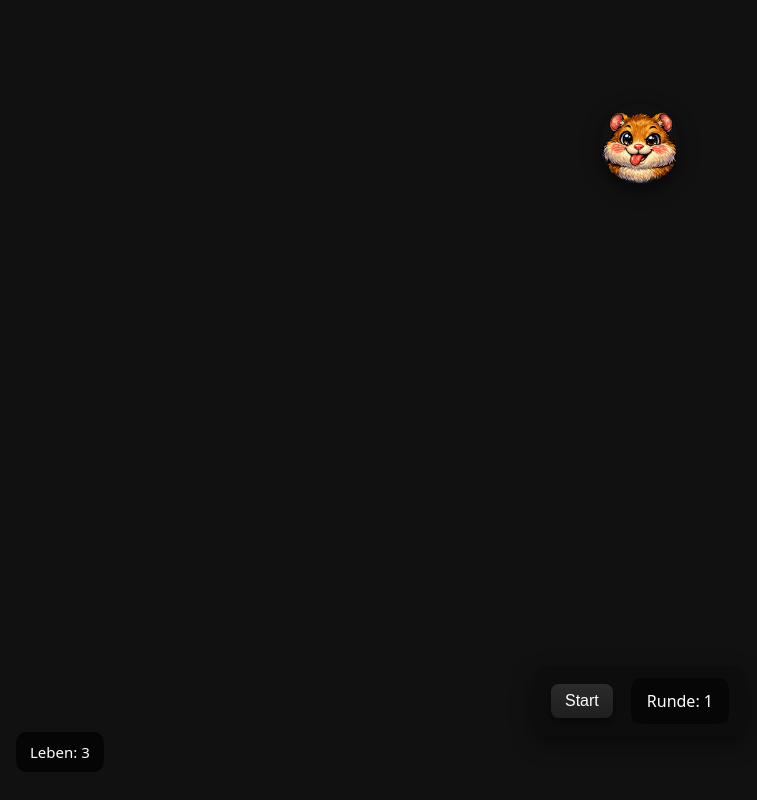
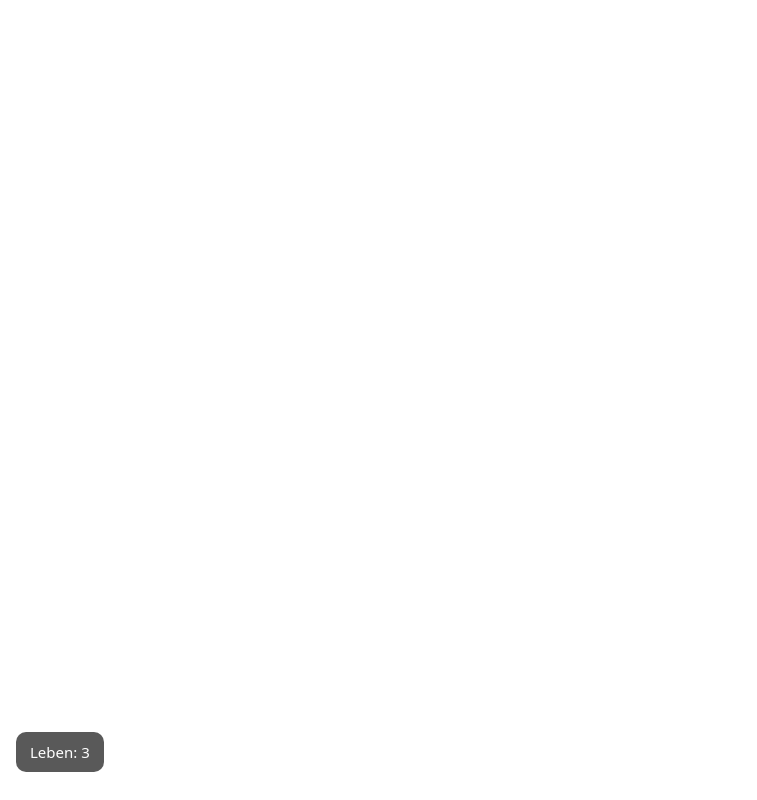
Before and after one commit to lukassk87-hash/Tippi, a website: page www/miss.html in a window 1280 px wide. Shown: the top 800 px of the page, without its empty margins (0-757 px from the left). Drawn offline with Linux system fonts and the light colour scheme.

Commit message:
Aktualisieren von miss.css

```diff
--- a/www/css/miss.css
+++ b/www/css/miss.css
@@ -1,71 +1,3 @@
-/* =========================
-   css/miss.css - Final
-   - Buttons weiter unten (unten zentriert)
-   - Infotexte mit mehr Abstand zum Rand
-   - Korrigierte Canvas-Position, Z-Index, Performance-Hints
-   ========================= */
-
-/* Grundlayout */
-html, body {
-  height: 100%;
-  margin: 0;
-  padding: 0;
-  background: #111;
-  overflow: hidden;
-  font-family: system-ui, -apple-system, "Segoe UI", Roboto, "Helvetica Neue", Arial, sans-serif;
-  color: #fff;
-  -webkit-font-smoothing: antialiased;
-  -moz-osx-font-smoothing: grayscale;
-}
-
-/* Spielcontainer füllt Viewport (bei Bedarf Header/Footer separat behandeln) */
-#game {
-  position: relative;
-  width: 100%;
-  height: 100vh;
-  box-sizing: border-box;
-  overflow: hidden;
-}
-
-/* Canvas: absolut, deckt den gesamten Spielbereich ab */
-#gameCanvas {
-  position: absolute;
-  top: 0;
-  left: 0;
-  width: 100%;
-  height: 100%;
-  display: block;
-  background: transparent;
-  z-index: 10;
-}
-
-/* Miss (das draggable Bild) */
-#miss {
-  position: absolute;
-  width: 80px;
-  height: 80px;
-  border-radius: 50%;
-  pointer-events: auto;
-  touch-action: none;
-  cursor: grab;
-  user-select: none;
-  -webkit-user-drag: none;
-  transform: translate3d(0,0,0);
-  z-index: 20;
-  will-change: left, top;
-  box-shadow: 0 6px 18px rgba(0,0,0,0.6);
-  transition: box-shadow 120ms ease;
-  object-fit: cover;
-  background-color: transparent;
-}
-
-/* Visuelles Feedback beim Greifen */
-#miss.dragging {
-  cursor: grabbing;
-  box-shadow: 0 10px 28px rgba(0,0,0,0.7);
-  transition: none;
-}
-
 /* Overlay für Flash-Effekte (grün/rot) */
 #overlay {
   position: absolute;
@@ -73,124 +5,23 @@
   left: 0;
   width: 100%;
   height: 100%;
-  pointer-events: none;
+  pointer-events: none;   /* Standard: Overlay blockiert NICHT */
   z-index: 30;
   mix-blend-mode: normal;
 }
 
-/* UI-Container (Buttons, Rundenzahl) - weiter unten, zentriert */
-#ui {
+/* GAME OVER SCREEN – klickbar machen */
+.gameOverScreen {
   position: absolute;
-  bottom: 64px;        /* Buttons weiter nach unten */
-  left: 50%;
-  transform: translateX(-50%);
-  z-index: 40;
-  display: flex;
-  gap: 12px;           /* mehr Abstand zwischen Buttons */
-  align-items: center;
-  pointer-events: auto;
-  background: rgba(0,0,0,0.18);
-  padding: 12px 18px;  /* mehr Innenabstand */
-  border-radius: 14px;
-  box-shadow: 0 8px 22px rgba(0,0,0,0.45);
-}
-
-/* Start- und Menü-Buttons */
-#startBtn, #mainMenuBtn {
-  padding: 8px 14px;
-  font-size: 16px;
-  border: none;
-  border-radius: 8px;
-  background: linear-gradient(180deg, #2b2b2b, #1f1f1f);
-  color: #fff;
-  cursor: pointer;
-  box-shadow: 0 4px 10px rgba(0,0,0,0.5);
-}
-#startBtn:active, #mainMenuBtn:active { transform: translateY(1px); }
-
-/* Rundenzahl-Box (mehr Abstand innen und vom Rand) */
-#roundInfo {
-  font-size: 16px;
-  padding: 12px 16px;          /* mehr Abstand innen */
-  background: rgba(0,0,0,0.55);
-  border-radius: 10px;
-  margin-left: 6px;            /* Abstand zu den Buttons */
-}
-
-/* Lives-Display (falls per JS erzeugt) - mehr Abstand vom Rand */
-#livesDisplay {
-  position: fixed;
-  left: 16px;
-  bottom: 28px;                /* weiter vom unteren Rand weg */
-  z-index: 9999;
-  padding: 10px 14px;
-  border-radius: 10px;
-  background: rgba(0,0,0,0.65);
-  color: #fff;
-  font-family: system-ui, sans-serif;
-  font-size: 15px;
-  pointer-events: none;
-}
-
-/* Flash-Klassen (Overlay) */
-.greenFlash {
-  background: rgba(0, 255, 120, 0.18);
-  animation: flashFade 300ms ease-out;
-}
-.redFlash {
-  background: rgba(255, 60, 60, 0.18);
-  animation: flashFade 300ms ease-out;
-}
-@keyframes flashFade {
-  from { opacity: 1; }
-  to   { opacity: 0; }
-}
-
-/* Responsive Anpassungen */
-@media (max-width: 600px) {
-  #miss { width: 64px; height: 64px; }
-  #startBtn, #mainMenuBtn { font-size: 14px; padding: 8px 12px; }
-  #roundInfo { font-size: 14px; padding: 8px 10px; }
-  #ui { bottom: 48px; padding: 10px 12px; gap: 8px; }
-  #livesDisplay { bottom: 20px; left: 12px; padding: 8px 10px; font-size: 14px; }
-}
-
-/* Debug-Hilfen (nur aktivieren beim Entwickeln) */
-.debug-outline #game { outline: 1px dashed rgba(255,255,255,0.06); }
-.debug-outline #gameCanvas { outline: 1px dashed rgba(255,0,0,0.06); }
-.debug-outline #miss { outline: 1px dashed rgba(0,255,0,0.12); }
-
-/* Accessibility: Fokus-Styling für Tastaturbedienung */
-#startBtn:focus, #mainMenuBtn:focus {
-  outline: 2px solid rgba(255,255,255,0.12);
-  outline-offset: 2px;
-  box-shadow: 0 6px 18px rgba(0,0,0,0.6);
-}
-.gameOverScreen {
+  top: 0;
+  left: 0;
+  width: 100%;
+  height: 100%;
   background: rgba(0,0,0,0.85) !important;
   display: flex;
   align-items: center;
   justify-content: center;
+
+  pointer-events: auto;   /* <<< WICHTIG: Klicks wieder aktiv */
+  z-index: 50;            /* <<< Über allem */
 }
-
-.gameOverContainer {
-  text-align: center;
-  color: white;
-  font-family: system-ui, sans-serif;
-}
-
-.gameOverTitle {
-  font-size: 48px;
-  font-weight: bold;
-  margin-bottom: 20px;
-}
-
-.menuButton {
-  padding: 14px 24px;
-  font-size: 20px;
-  border-radius: 10px;
-  border: none;
-  background: #ffffff;
-  color: #000;
-  cursor: pointer;
-}
```
